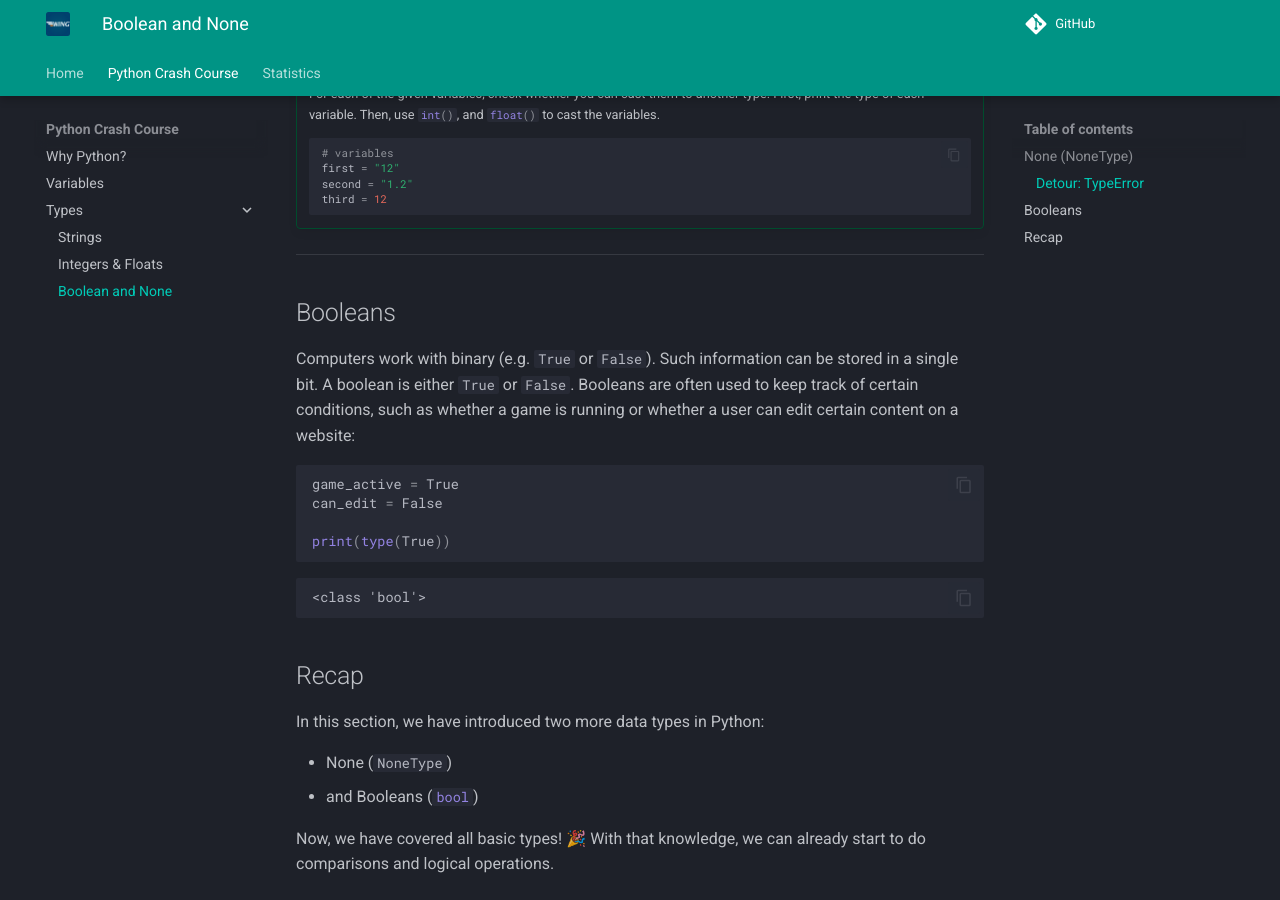
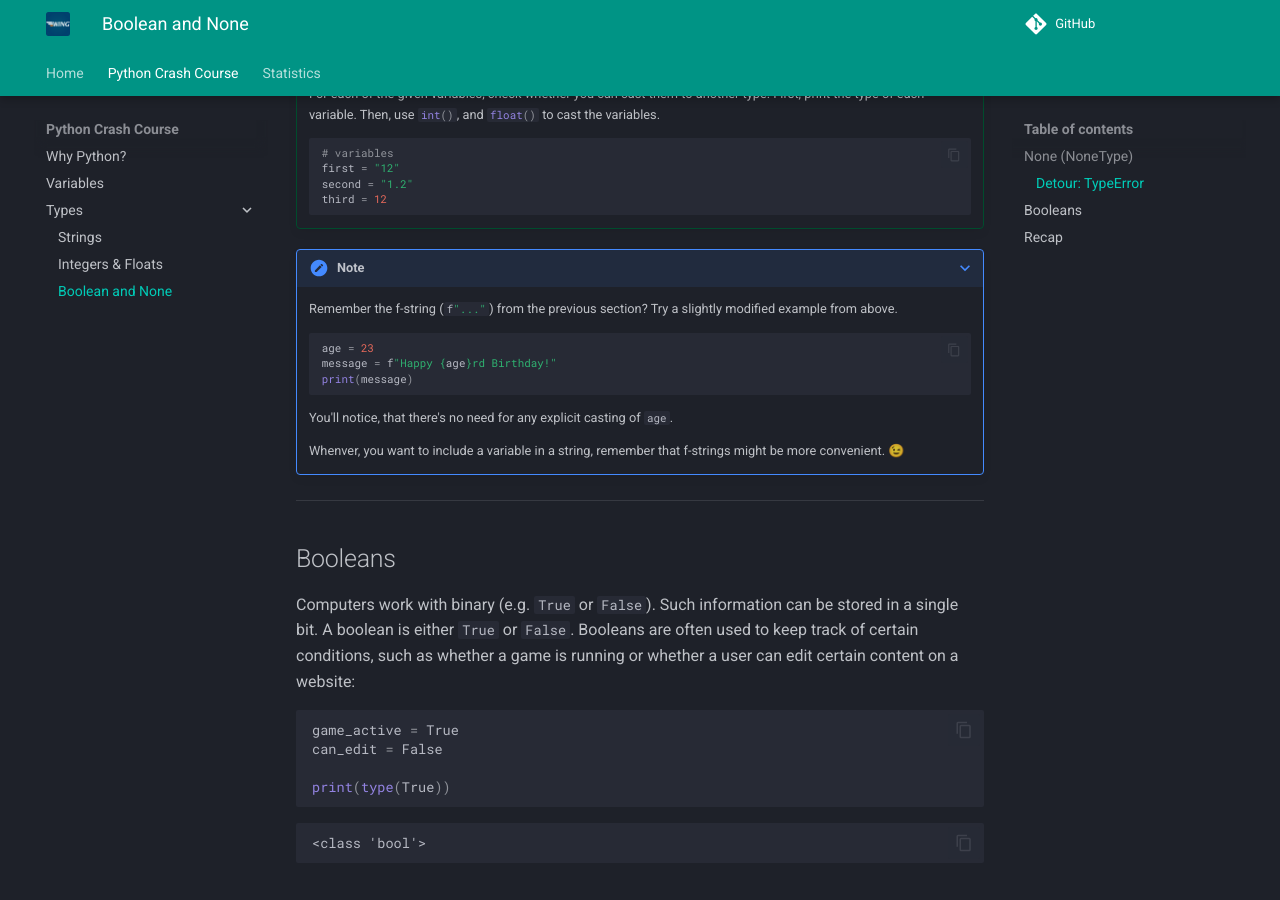
Before and after one commit to mciwing/mciwing.github.io, an MkDocs documentation site: the page built from docs/python/types/bool_and_none.md, in a window 1280 px wide and 900 px high, scrolled down 2027 px. Built offline with MkDocs 1.6.1 and Material for MkDocs 9.7.7, drawn with Linux system fonts in a browser that asks for light colours; comment, search, counter and statistics services are not loaded.

Commit message:
docs: add a remark on f-strings (Python Crash Course) #7

````diff
--- a/docs/python/types/bool_and_none.md
+++ b/docs/python/types/bool_and_none.md
@@ -117,6 +117,22 @@ To explicitly cast a value into a float, use the function `#!python float()`.
     third = 12
     ```
 
+???+ note
+
+    Remember the f-string (`#!python f"..."`) from the previous section?
+    Try a slightly modified example from above.
+
+    ```py
+    age = 23
+    message = f"Happy {age}rd Birthday!"
+    print(message)
+    ```
+
+    You'll notice, that there's no need for any explicit casting of `age`.
+
+    Whenver, you want to include a variable in a string, remember that
+    f-strings might be more convenient. 😉
+
 ---
 
 ## Booleans
````
